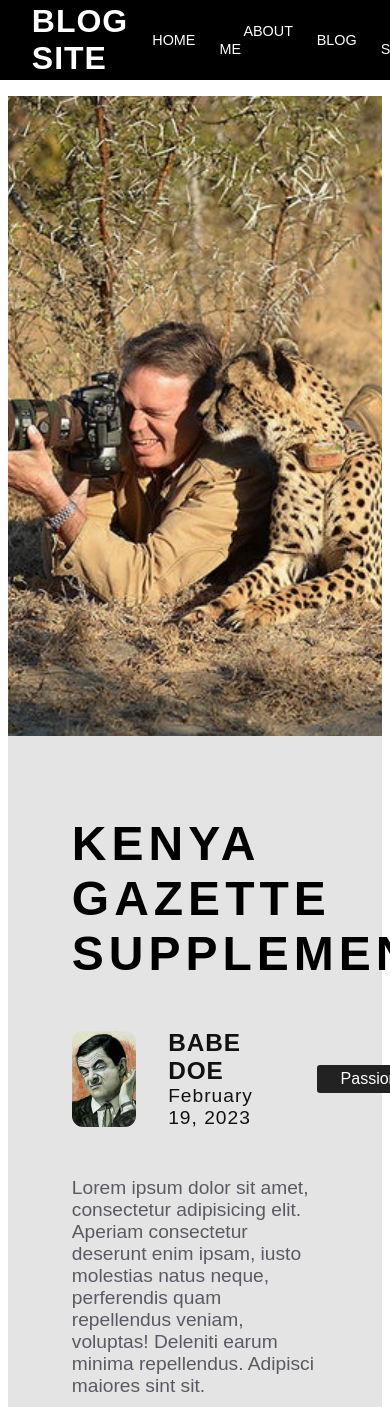
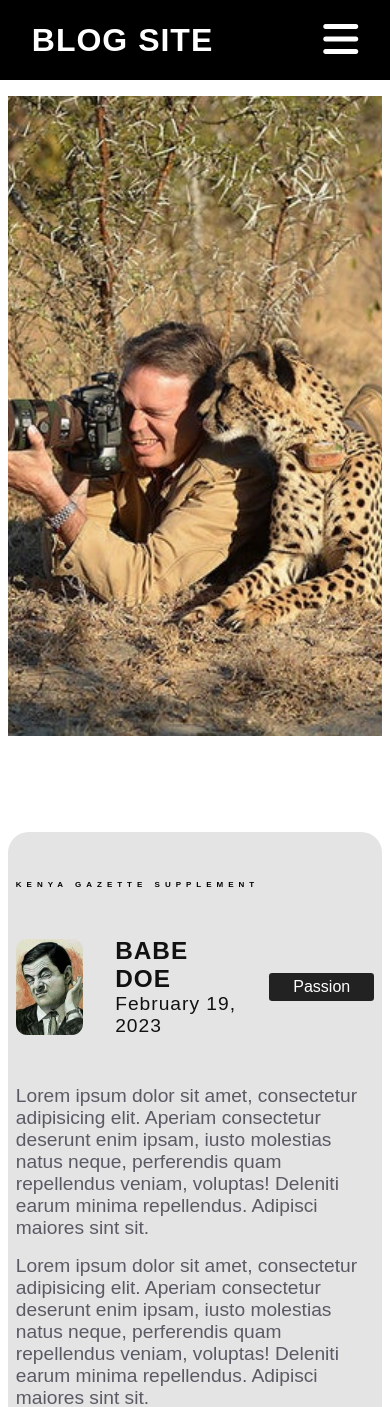
Before and after one commit to Charles-Muia/Blog_Site_Build, a PHP site: page / in a window 390 px wide; the page is wider, and only the part inside the window is pictured. Shown: the top 1407 px of that part. Run offline with PHP 8.4, Linux system fonts and the light colour scheme; some libraries are stand-ins or nearby versions; some web fonts are replaced.

Commit message:
Responsive_Blog_site_Commit

```diff
--- a/index.php
+++ b/index.php
@@ -48,7 +48,21 @@
                        <li><a href="#">contact us</a></li>
                        <li><a href="#">trending</a></li>
                    </ul>
+                        <div class="menu">
+                            <i class="fa fa-bars"></i>
+                        </div>
             </div>
+                        <div class="mobile-nav">
+                            <ul class="nav-list">
+                                <li><a href="#">home</a></li>
+                                <li><a href="#">about me</a></li>
+                                <li><a href="#">blog</a></li>
+                                <li><a href="#">our services</a></li>
+                                <li><a href="#">testimonials</a></li>
+                                <li><a href="#">contact us</a></li>
+                                <li><a href="#">trending</a></li>
+                            </ul>
+                        </div>
         </header>
 
 <!----------------------------------------Blog site hero section--------------------------------------------->
@@ -209,7 +223,7 @@
                                     <a href="#">design</a>
                                 </div>
                                 <div class="card-text">
-                                    <h4>10 tips of a grand designs</h4>
+                                    <h4>10 tips grand designs</h4>
                                     <p>Lorem ipsum dolor sit amet, consectetur adipisicing elit.
                                         Adipisci aspernatur consectetur consequuntur,
                                         culpa cumque dignissimos impedit itaque obcaecati rerum voluptate!</p>
@@ -239,5 +253,18 @@
             </div>
         </footer>
 
+<!----------------------------------------Script for the responsive mobile menu section--------------------------------------------->
+
+            <script>
+
+                    let menu = document.querySelector('.menu');
+                    let mobileNav = document.querySelector('.mobile-nav');
+
+                    menu.addEventListener('click', function () {
+                        mobileNav.classList.toggle('active');
+                    });
+
+            </script>
+
 </body>
 </html>
--- a/style.css
+++ b/style.css
@@ -76,6 +76,16 @@
                 top: 0;
                 z-index: 333;
         }
+
+        .mobile-nav {
+                display: none;
+        }
+
+        .mobile-nav {
+                color: #ffffff;
+                display: none;
+        }
+
 
 /*-----------------------------------------Blog site hero section-------------------------------------------*/
         .container {
@@ -391,7 +401,7 @@
          }
 
          .icons .socials i {
-                 font-size: 2.0rem;
+                 font-size: 1.9rem;
                  /*color: #f5f5f5;*/
                  border-radius: 50%;
                  background-color: #fff;
@@ -399,8 +409,10 @@
                  margin: 4rem;
                  align-items: center;
                  justify-content: space-between;
-                 padding: 0.5rem;
-                 border: 0px solid #fff
+                 padding: 0.5rem 0rem;
+                 border: 3px solid #ffffff;
+                 width: 50px;
+                 height: 50px;
          }
 
          .icons .socials i:hover {
@@ -422,3 +434,94 @@
                  color: #ff0000;
                  margin: 2px auto;
          }
+
+
+/*-----------------------------------------Blog site footer section-------------------------------------------*/
+
+         @media (max-width: 768px) {
+                 main {
+                         padding: 0;
+                         margin: 0;
+                 }
+
+                 main h2 {
+                         font-size: 1.0rem;
+                         margin-top: 2.5rem;
+                 }
+
+                 .navbar ul {
+                         display: none;
+                 }
+
+                 .navbar .menu {
+                         display: block;
+                         cursor: pointer;
+                         color: #ffffff;
+                         font-size: 2.5rem;
+                 }
+
+                 .mobile-nav.active {
+                         background-color: #1e3e1e9e;
+                         display: block;
+                         padding: 1.5rem;
+
+                 }
+
+                 .mobile-nav ul a {
+                         display: inline-block;
+                         padding: 1.5rem;
+                         font-size: 1.4rem;
+                         width: 100%;
+                         text-transform: uppercase;
+                         color: #f5f5f5;
+                         transition: all 0.4s ease;
+                 }
+
+                 .mobile-nav ul a:hover {
+                         color: #ffffff;
+                         background-color: #222222;
+                 }
+
+                 .cards {
+                         flex-direction: column;
+                 }
+
+                 #articles-area {
+                         margin-top: 10rem;
+                 }
+         }
+
+            @media (max-width: 567px) {
+                    .articles-header h5 {
+                            font-size: 6rem;
+                    }
+
+                    #articles-area {
+                            margin-top: 10rem;
+                    }
+
+                    main h2 {
+                            font-size: 2.0rem;
+                            margin-top: 2.5rem;
+                       }
+         }
+
+            @media (max-width: 667px) {
+                    main {
+                            padding: 0.5rem;
+                            box-sizing: border-box;
+                    }
+
+                    #articles-area {
+                            margin-top: 10rem;
+                    }
+
+                    main h2 {
+                            font-size: 0.5rem;
+                            margin-top: 2.5rem;
+                    }
+
+                    .articles-header h5 {
+                            font-size: 4.2rem;
+                    }
+            }
```
